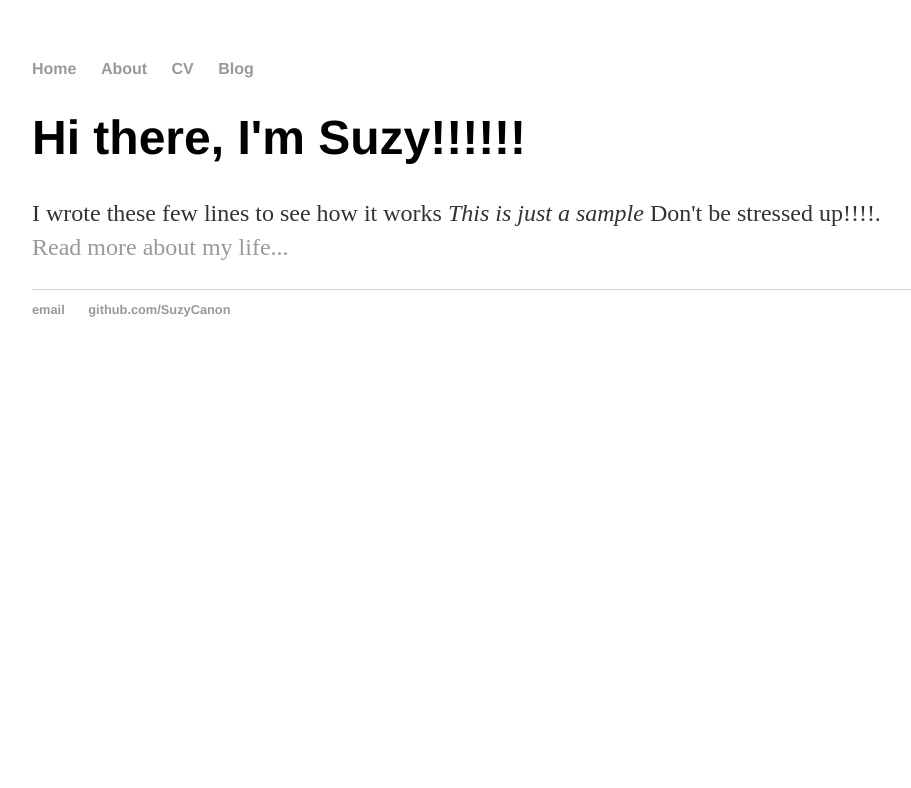
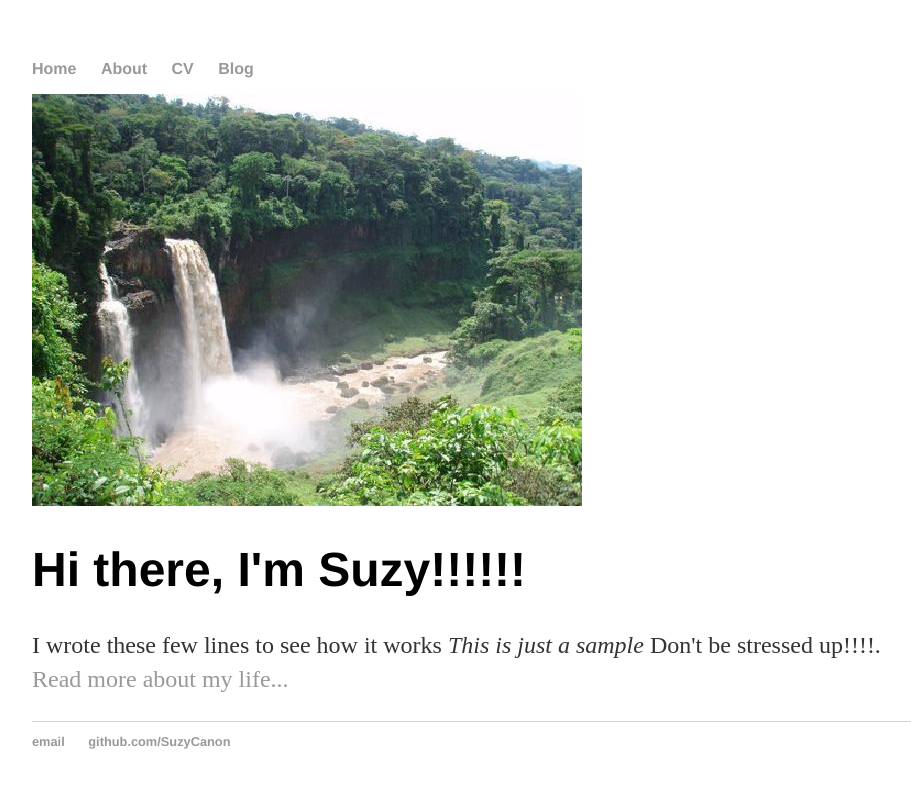
Before and after one commit to SuzyCanon/SuzyCanon.github.io, a Jekyll site: the page built from index.html, in a window 1280 px wide. Shown: the top 788 px of the page, without its empty margins (160-1071 px from the left). Built offline with Jekyll 4.4.1, drawn with Linux system fonts in a browser that asks for light colours.

Commit message:
Update index.html

```diff
--- a/index.html
+++ b/index.html
@@ -3,6 +3,7 @@ layout: default
 title: A Simple Test
 ---
 <div class="blurb">
+<img src="images/cameroon.jpg" />
 	<h1>Hi there, I'm Suzy!!!!!!</h1>
 	<p>I wrote these few lines to see how it works <em>This is just a sample</em> Don't be stressed up!!!!. <a href="/about">Read more about my life...</a></p>
 </div><!-- /.blurb -->
```
